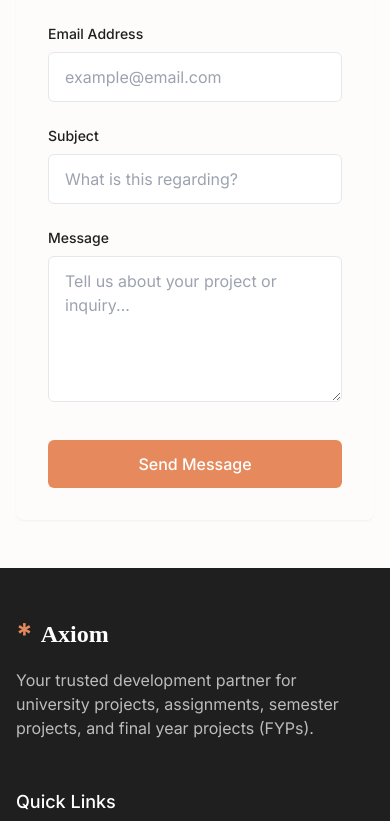
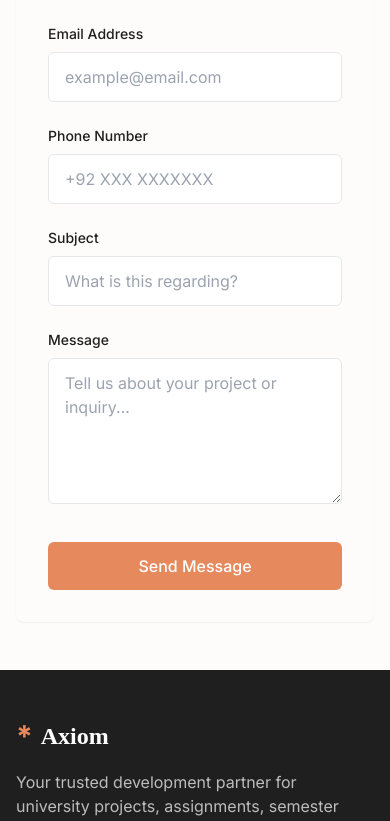
Before and after one commit to abbasahsan1/Axxiom, a Next.js app: page / in a window 390 px wide. Shown: the part 4883-5704 px from the top of the page. Built offline with nearby package versions, Linux system fonts and the light colour scheme; a web font is replaced by a local one.

Commit message:
Updated phone number

```diff
--- a/components/Contact.js
+++ b/components/Contact.js
@@ -163,8 +163,7 @@ const Contact = () => {
                   placeholder="Enter your full name"
                 />
               </div>
-
-              <div>
+                <div>
                 <label htmlFor="email" className="block text-sm font-medium mb-2 dark:text-dark-primary/90">
                   Email Address
                 </label>
@@ -175,6 +174,19 @@ const Contact = () => {
                   required
                   className="w-full px-4 py-3 rounded-md border border-gray-200 dark:border-gray-700 bg-white dark:bg-dark-background text-primary dark:text-dark-primary focus:border-accent focus:ring-1 focus:ring-accent outline-none transition-all"
                   placeholder="example@email.com"
+                />
+              </div>
+
+              <div>
+                <label htmlFor="phone" className="block text-sm font-medium mb-2 dark:text-dark-primary/90">
+                  Phone Number
+                </label>
+                <input
+                  type="tel"
+                  id="phone"
+                  name="phone"
+                  className="w-full px-4 py-3 rounded-md border border-gray-200 dark:border-gray-700 bg-white dark:bg-dark-background text-primary dark:text-dark-primary focus:border-accent focus:ring-1 focus:ring-accent outline-none transition-all"
+                  placeholder="+92 XXX XXXXXXX"
                 />
               </div>
 
```
